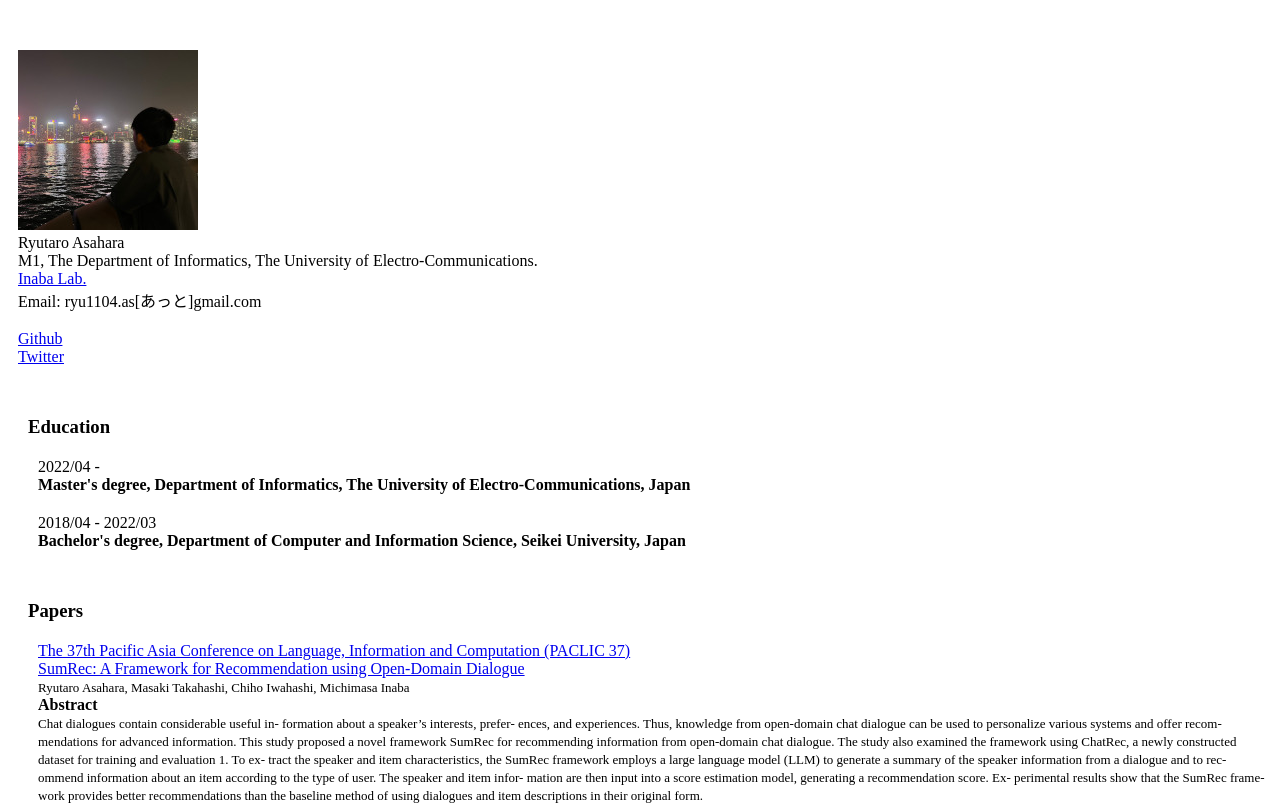
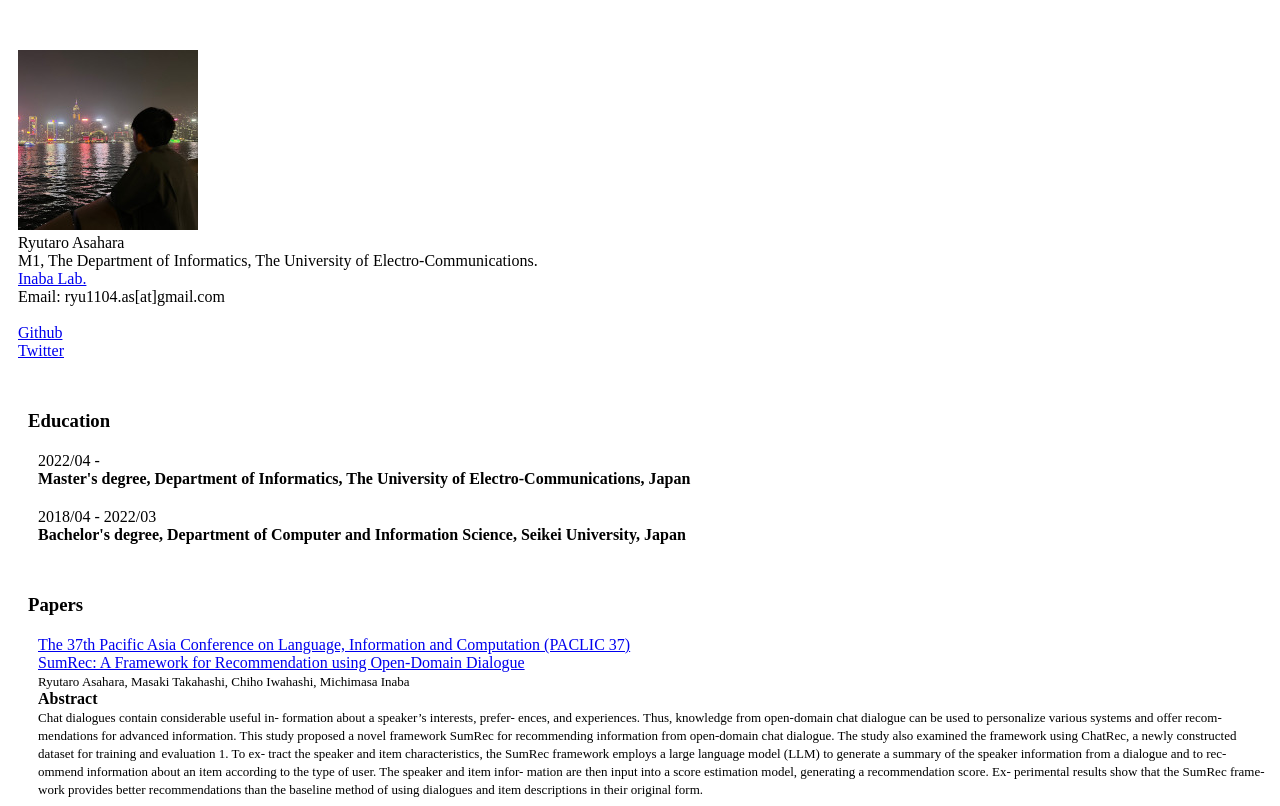
Before and after one commit to Ryutaro-A/Ryutaro-A.github.io, a Gatsby site in the folder my-gatsby-site/: page /about in a window 1280 px wide. Shown: the top 806 px of the page. Built offline with nearby package versions, Linux system fonts and the light colour scheme; Gatsby itself is replaced by a stand-in of ours.

Commit message:
Update about.js

```diff
--- a/my-gatsby-site/src/pages/about.js
+++ b/my-gatsby-site/src/pages/about.js
@@ -59,7 +59,7 @@ const AboutPage = () => {
                             <a href="https://www.inaba.aix.uec.ac.jp/" target="_blank" rel="noopener noreferrer">Inaba Lab.</a>
                         </div>
                         <div>
-                            Email: ryu1104.as[あっと]gmail.com
+                            Email: ryu1104.as[at]gmail.com
                         </div>
                         <br />
                         <div>
```
